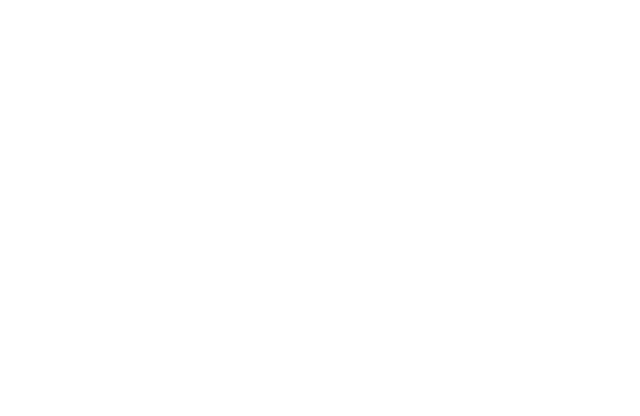
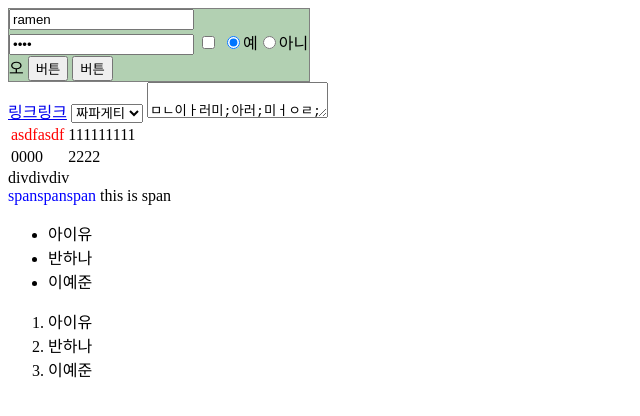
Before and after one commit to sub0709/testhub, a plain HTML site: page base.html in a window 1280 px wide. Shown: the whole page, without its empty margins (0-640 px from the left). Drawn offline with nearby package versions, Linux system fonts and the light colour scheme.

Commit message:
base.html modify

```diff
--- a/base.html
+++ b/base.html
@@ -5,16 +5,102 @@
 		<meta name="viewport" content="width=device-width, initial-scale=1">
 		<script src="https://code.jquery.com/jquery-3.3.1.min.js"></script>
 		<style>
+/* span {color:#00F} */
 
+.text {color:#00F}
+.border {border:1px solid red}
+
+
+div.top {
+	width : 300px;
+	border : 1px solid gray;
+	background-color: rgb(0, 100, 0, 0.3);
+}
 		</style>
 		<script>
+$(document).ready(function() {	//HTML문서가 준비되어있을때 발생하는 이벤트
+	// document.getElementById('text1')
+
+	// $('셀렉터');
+	console.log($('#text1').val());
+	$('#text1').val('ramen');	//id방식
+	$('#text1').on('keyup', function() {
+
+	});
+
+	$('[name="radio1"][value="YES"]').attr('checked', true);	//name방식
+	$('select').val('a2');	//tag방식
+
+	//class방식
+	setTimeout(function() {
+		$('span.border').removeClass('border');
+	}, 1000);
+
+
+
+});
+
+
+function click1() {
+	alert('클릭');
+}
+
+const obj = {
+	time : new Date().getTime(),
+	click : function() {
+		alert('click');
+	}
+}
 
 		</script>
 	</head>
 	<body>
+		<div class="top">
+			<input id="text1" name="name1" type="text" value="기본값"/>
+			<input type="password" value="abcd" onkeyup=""/>
+			<input type="checkbox" value="Y"/>
+			<input type="radio" name="radio1" value="YES"/>예<input type="radio" name="radio1" value="NO"/>아니오
+			<input type="button" value="버튼"/>
+			<button onclick="obj.click()">버튼</button>
+		</div>
+		<a href="http://www.naver.com" onclick="click1()">링크링크</a>
+		<select onchange="">
+			<option value="a1">열라면</option>
+			<option value="a2">짜파게티</option>
+			<option value="a3">떡볶이</option>
+		</select>
+		<textarea>
+			ㅁㄴ이ㅏ러미;아러;미ㅓㅇㄹ;ㅣ만어리;마ㅏㅣㄹㅇ밍럼로또
+		</textarea>
 
+		<table>
+			<tr>
+				<td><span style='color:red'>asdfasdf</span></td>
+				<td>111111111</td>
+			</tr>
+			<tr>
+				<td>0000</td>
+				<td>2222</td>
+			</tr>
+		</table>
+		<div>divdivdiv</div>
+		<span class="text">spanspanspan</span>
+		<span class="border">this is span</span>
+		<ul>
+			<li>아이유</li>
+			<li>반하나</li>
+			<li>이예준</li>
+		</ul>
+
+		<ol>
+			<li>아이유</li>
+			<li>반하나</li>
+			<li>이예준</li>
+		</ol>
 		<script>
-
+$('[type="button"]').on('click', function() {
+	console.log('11111111111111');
+});
 		</script>
 	</body>
 </html>
```
